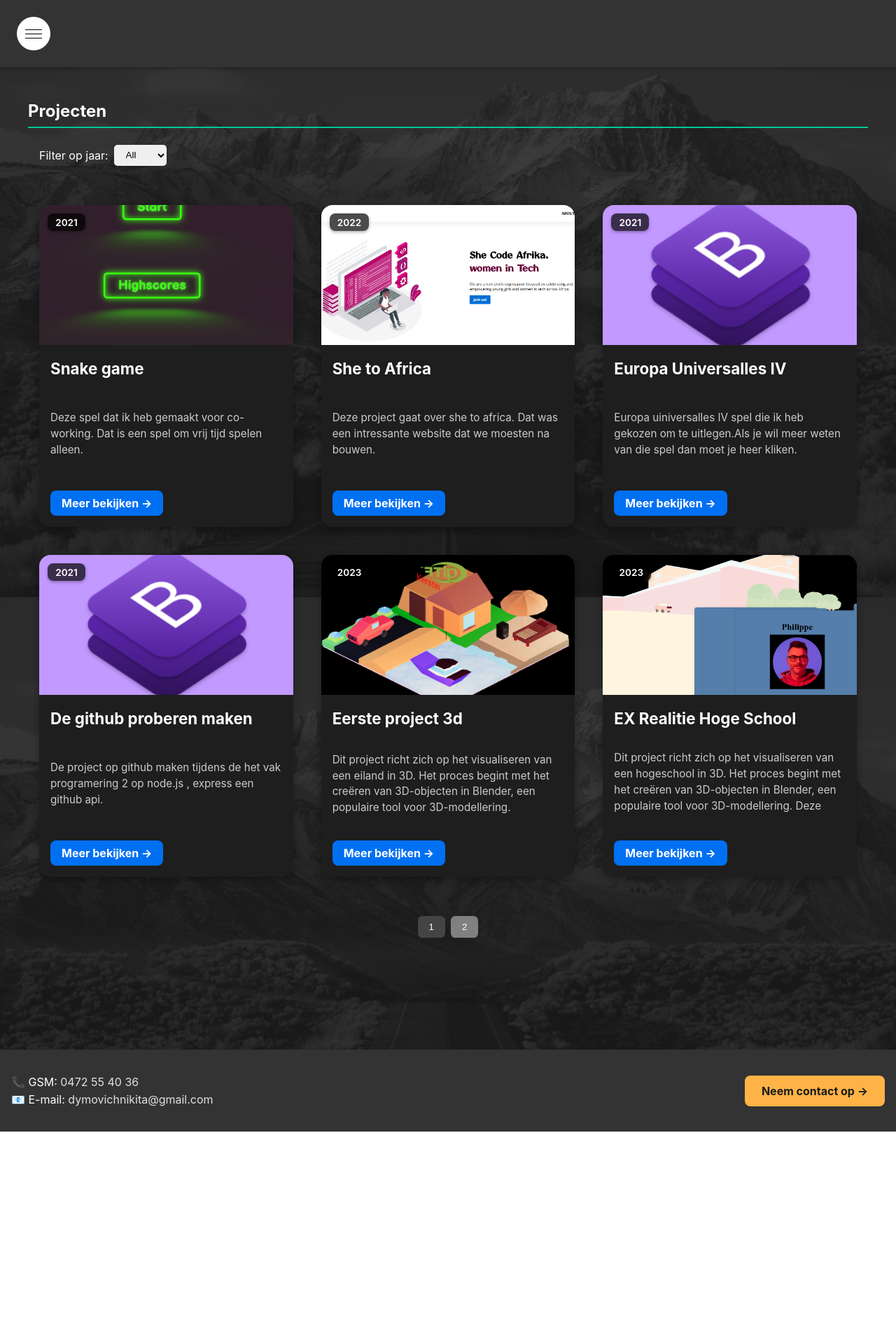
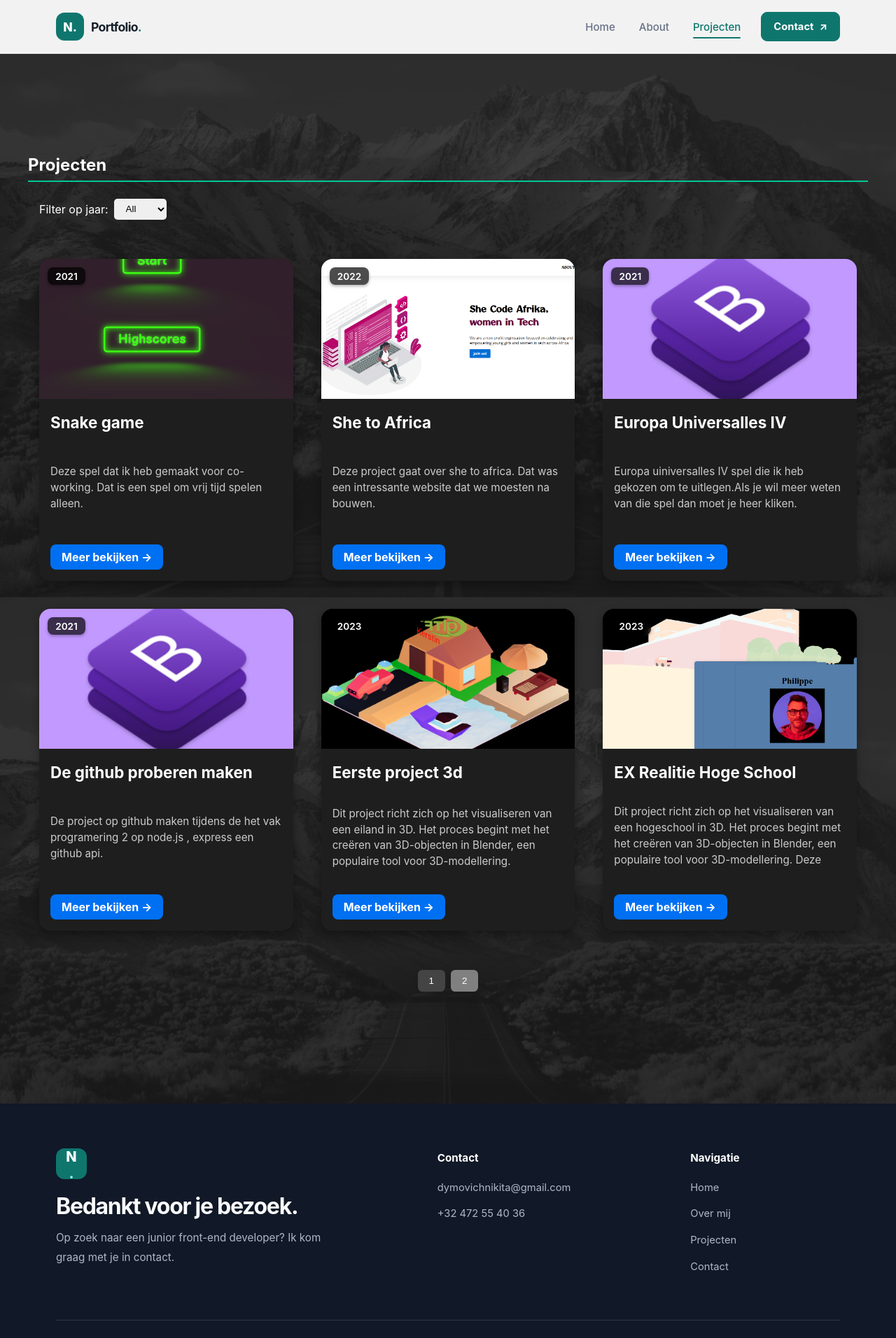
Before and after one commit to Niki284/PortfolioLast, a React (Create React App) app in the folder portfolio-app/: page /projecten in a window 1280 px wide. Shown: the top 1912 px of the page at 70% size. Before the commit the page ends 1617 px from the top, so only its background shows below. Built offline with nearby package versions, Linux system fonts and the light colour scheme.

Commit message:
De footer een heder aanpassen
De footer een heder aanpassen  om beter style

```diff
--- a/portfolio-app/src/Component/Footer/Footer.css
+++ b/portfolio-app/src/Component/Footer/Footer.css
@@ -1,56 +1,141 @@
+
 .footer {
-  /* background: linear-gradient(0deg, #0f0f0f, #1a1a1a); */
-  background-color: #333;
-  color: #fff;
-  padding: 2rem 1rem;
+  background: #111827;
+  color: #f9fafb;
+}
+
+.footer__inner {
+  width: min(1120px, calc(100% - 48px));
+  margin-inline: auto;
+}
+
+.footer__top {
+  display: grid;
+  grid-template-columns: 1.6fr 1fr 0.7fr;
+  gap: 56px;
+  padding-block: 64px;
+}
+
+.footer__logo {
+  display: inline-grid;
+  width: 44px;
+  height: 44px;
+  place-items: center;
+  margin-bottom: 20px;
+  border-radius: 12px;
+  background: #0f766e;
+  color: #ffffff;
+  font-size: 1.25rem;
+  font-weight: 800;
+  text-decoration: none;
+}
+
+.footer__logo span {
+  color: #99f6e4;
+}
+
+.footer__brand h2 {
+  max-width: 360px;
+  margin: 0 0 12px;
+  font-size: clamp(1.5rem, 3vw, 2rem);
+  letter-spacing: -0.04em;
+  line-height: 1.2;
+}
+
+.footer__brand p {
+  max-width: 380px;
+  margin: 0;
+  color: #aeb8c7;
+  font-size: 0.95rem;
+  line-height: 1.8;
+}
+
+.footer__contact,
+.footer__navigation {
+  display: flex;
+  align-items: flex-start;
+  flex-direction: column;
+  gap: 14px;
+}
+
+.footer__contact h3,
+.footer__navigation h3 {
+  margin: 4px 0 8px;
+  color: #ffffff;
+  font-size: 0.95rem;
+  font-weight: 700;
+}
+
+.footer__contact a,
+.footer__navigation a {
+  color: #aeb8c7;
+  font-size: 0.92rem;
+  line-height: 1.6;
+  text-decoration: none;
+  overflow-wrap: anywhere;
+  transition: color 180ms ease;
+}
+
+.footer__contact a:hover,
+.footer__navigation a:hover,
+.footer__back-to-top:hover {
+  color: #5eead4;
+}
+
+.footer__bottom {
   display: flex;
   justify-content: space-between;
   align-items: center;
-  flex-wrap: wrap;
-  gap: 2rem;
-  border-top: 2px solid #333;
+  gap: 20px;
+  padding-block: 22px;
+  border-top: 1px solid #303847;
 }
 
-.footer__info {
-  flex: 1;
+.footer__bottom p {
+  margin: 0;
+  color: #9ca7b7;
+  font-size: 0.82rem;
+  line-height: 1.7;
 }
 
-.footer__list {
-  list-style: none;
-  padding: 0;
-  margin: 0;
-  font-size: 1rem;
-  line-height: 1.6;
+.footer__back-to-top {
+  flex-shrink: 0;
+  color: #d1d5db;
+  font-size: 0.85rem;
+  text-decoration: none;
+  transition: color 180ms ease;
 }
 
-.footer__link {
-  color: #e0e0e0;
-  text-decoration: none;
-  border-bottom: 1px dashed transparent;
-  transition: color 0.3s, border-bottom 0.3s;
+.footer a:focus-visible {
+  outline: 2px solid #5eead4;
+  outline-offset: 4px;
 }
 
-.footer__link:hover {
-  color: #ffb347;
-  border-bottom: 1px dashed #ffb347;
+@media (max-width: 760px) {
+  .footer__inner {
+    width: calc(100% - 40px);
+  }
+
+  .footer__top {
+    grid-template-columns: 1fr;
+    gap: 36px;
+    padding-block: 44px;
+  }
+
+  .footer__brand p {
+    max-width: 460px;
+  }
+
+  .footer__bottom {
+    align-items: flex-start;
+    flex-direction: column;
+    gap: 12px;
+    padding-block: 20px;
+  }
 }
 
-.footer__cta {
-  flex-shrink: 0;
+@media (prefers-reduced-motion: reduce) {
+  .footer * {
+    transition: none !important;
+  }
 }
-
-.footer__button {
-  display: inline-block;
-  background-color: #ffb347;
-  color: #1a1a1a;
-  padding: 0.75rem 1.5rem;
-  border-radius: 0.5rem;
-  font-weight: bold;
-  text-decoration: none;
-  transition: background-color 0.3s ease, transform 0.2s ease;
-}
-
-.footer__button:hover {
-  background-color: #ff9f1c;
-  transform: translateY(-2px);
-}
--- a/portfolio-app/src/Component/Footer/Footer.jsx
+++ b/portfolio-app/src/Component/Footer/Footer.jsx
@@ -1,23 +1,56 @@
-import React from 'react';
-import "./Footer.css"
+
+import { Link } from "react-router-dom";
+import "./Footer.css";
+
 export const Footer = () => {
   return (
     <footer className="footer">
-      <div className="footer__info">
-        <ul className="footer__list">
-          <li>
-            📞 GSM: <a className="footer__link" href="tel:0472554036">0472 55 40 36</a>
-          </li>
-          <li>
-            📧 E-mail: <a className="footer__link" href="mailto:dymovichnikita@gmail.com
-">dymovichnikita@gmail.com
-</a>
-          </li>
-        </ul>
-      </div>
+      <div className="footer__inner">
+        <div className="footer__top">
+          <div className="footer__brand">
+            <Link to="/" className="footer__logo">
+              N<span>.</span>
+            </Link>
 
-      <div className="footer__cta">
-        <a className="footer__button" href="/contact">Neem contact op →</a>
+            <h2>Bedankt voor je bezoek.</h2>
+
+            <p>
+              Op zoek naar een junior front-end developer?
+              Ik kom graag met je in contact.
+            </p>
+          </div>
+
+          <div className="footer__contact">
+            <h3>Contact</h3>
+
+            <a href="mailto:dymovichnikita@gmail.com">
+              dymovichnikita@gmail.com
+            </a>
+
+            <a href="tel:+32472554036">
+              +32 472 55 40 36
+            </a>
+          </div>
+
+          <nav className="footer__navigation" aria-label="Footernavigatie">
+            <h3>Navigatie</h3>
+
+            <Link to="/">Home</Link>
+            <Link to="/about">Over mij</Link>
+            <Link to="/projecten">Projecten</Link>
+            <Link to="/contact">Contact</Link>
+          </nav>
+        </div>
+
+        <div className="footer__bottom">
+          <p>
+            © {new Date().getFullYear()} Portfolio. Alle rechten voorbehouden.
+          </p>
+
+          <a className="footer__back-to-top" href="#top">
+            Terug naar boven ↑
+          </a>
+        </div>
       </div>
     </footer>
   );
--- a/portfolio-app/src/Component/Header/Header.css
+++ b/portfolio-app/src/Component/Header/Header.css
@@ -1,90 +1,212 @@
-/* Algemene layout */
-.header {
-  position: fixed;
-  top: 0;
-  left: 0;
-  width: 100%;
-  z-index: 999; /* zorgt dat hij boven andere elementen staat */
-  background-color: #333; /* of wat je achtergrond ook is */
-  padding: 1rem;
-  box-shadow: 0 2px 5px rgba(0, 0, 0, 0.3); /* optioneel: schaduw voor zichtbaarheid */
+
+:root {
+  --color-primary: #0f766e;
+  --color-primary-hover: #115e59;
+  --color-text: #17212b;
+  --color-muted: #667085;
+  --color-surface: #ffffff;
+  --color-border: #e6e9ed;
+  --header-height: 76px;
 }
 
-
-.menu-wrapper {
-  background-color: #333;
-  border-radius: 12px;
-  padding: 0.5rem;
-  width: 56px;
-  transition: width 0.3s ease, height 0.3s ease;
-  overflow: hidden;
-  display: flex;
-  flex-direction: column;
-  align-items: flex-start;
+.header {
+  position: sticky;
+  top: 0;
+  z-index: 1000;
+  width: 100%;
+  background: rgb(255 255 255 / 94%);
+  border-bottom: 1px solid var(--color-border);
+  backdrop-filter: blur(14px);
+  -webkit-backdrop-filter: blur(14px);
 }
 
-.menu-wrapper.open {
-  width: 220px;
-  height: auto;
+.header__inner {
+  width: min(1120px, calc(100% - 48px));
+  min-height: var(--header-height);
+  margin-inline: auto;
+  display: flex;
+  align-items: center;
+  justify-content: space-between;
+  gap: 24px;
 }
 
-.menu-toggle {
-  background: white;
-  border: none;
-  border-radius: 50%;
-  padding: 0.5rem;
-  width: 48px;
-  height: 48px;
-  cursor: pointer;
+.header__brand {
+  display: inline-flex;
+  align-items: center;
+  gap: 10px;
+  flex-shrink: 0;
+  color: var(--color-text);
+  text-decoration: none;
+}
+
+.header__brand-mark {
+  display: grid;
+  width: 40px;
+  height: 40px;
+  place-items: center;
+  border-radius: 12px;
+  background: var(--color-primary);
+  color: #ffffff;
+  font-size: 1.1rem;
+  font-weight: 800;
+}
+
+.header__brand-text {
+  font-size: 1.1rem;
+  font-weight: 750;
+  letter-spacing: -0.04em;
+}
+
+.header__brand-dot {
+  color: var(--color-primary);
+}
+
+.header__nav {
   display: flex;
   align-items: center;
-  justify-content: center;
+  gap: 8px;
 }
 
-.menu-toggle img {
-  width: 24px;
-  height: 24px;
+.header__link {
+  position: relative;
+  padding: 10px 13px;
+  color: var(--color-muted);
+  font-size: 0.94rem;
+  font-weight: 550;
+  text-decoration: none;
+  transition: color 180ms ease;
 }
 
-/* Navigatie */
-.menu-nav {
-  width: 100%;
-  margin-top: 1rem;
+.header__link:hover,
+.header__link.is-active {
+  color: var(--color-primary);
 }
 
-.menu-nav.hide {
-  display: none;
+.header__link.is-active::after {
+  position: absolute;
+  right: 13px;
+  bottom: 3px;
+  left: 13px;
+  height: 2px;
+  border-radius: 2px;
+  background: var(--color-primary);
+  content: "";
 }
 
-.menu-nav.show {
-  display: block;
+.header__contact {
+  display: inline-flex;
+  align-items: center;
+  gap: 8px;
+  margin-left: 8px;
+  padding: 11px 17px;
+  border: 1px solid var(--color-primary);
+  border-radius: 9px;
+  background: var(--color-primary);
+  color: #ffffff;
+  font-size: 0.92rem;
+  font-weight: 650;
+  text-decoration: none;
+  transition:
+    background 180ms ease,
+    transform 180ms ease;
 }
 
-.menu-nav ul {
-  list-style: none;
-  padding: 0;
-  margin: 0;
+.header__contact:hover {
+  background: var(--color-primary-hover);
+  transform: translateY(-1px);
 }
 
-.menu-nav li {
-  margin-bottom: 0.75rem;
+.header__toggle {
+  display: none;
+  width: 44px;
+  height: 44px;
+  padding: 11px;
+  border: 1px solid var(--color-border);
+  border-radius: 10px;
+  background: var(--color-surface);
+  cursor: pointer;
 }
 
-.nav-link {
-  text-decoration: none;
-  color: #f0f0f0;
-  font-size: 1rem;
-  padding: 0.5rem 1rem;
+.header__toggle span {
   display: block;
-  border-radius: 8px;
-  transition: background-color 0.2s ease;
+  width: 20px;
+  height: 2px;
+  margin: 4px 0;
+  border-radius: 2px;
+  background: var(--color-text);
+  transition:
+    transform 180ms ease,
+    opacity 180ms ease;
 }
 
-.nav-link:hover {
-  background-color: #555;
+.header__toggle.is-open span:first-child {
+  transform: translateY(6px) rotate(45deg);
 }
 
-.nav-link.active {
-  background-color: #00c896;
-  color: black;
+.header__toggle.is-open span:nth-child(2) {
+  opacity: 0;
 }
+
+.header__toggle.is-open span:last-child {
+  transform: translateY(-6px) rotate(-45deg);
+}
+
+.header a:focus-visible,
+.header button:focus-visible {
+  outline: 3px solid #5eead4;
+  outline-offset: 4px;
+}
+
+@media (max-width: 760px) {
+  .header__inner {
+    width: calc(100% - 32px);
+    min-height: 68px;
+    flex-wrap: wrap;
+    gap: 0;
+  }
+
+  .header__toggle {
+    display: block;
+  }
+
+  .header__nav {
+    display: none;
+    flex: 0 0 100%;
+    align-items: stretch;
+    flex-direction: column;
+    gap: 4px;
+    padding: 0 0 16px;
+  }
+
+  .header__nav.is-open {
+    display: flex;
+  }
+
+  .header__link {
+    padding: 13px 12px;
+    border-radius: 8px;
+  }
+
+  .header__link:hover,
+  .header__link.is-active {
+    background: #f0fdfa;
+  }
+
+  .header__link.is-active::after {
+    display: none;
+  }
+
+  .header__contact {
+    justify-content: center;
+    margin: 8px 0 0;
+    padding: 13px;
+  }
+}
+
+@media (prefers-reduced-motion: reduce) {
+  .header *,
+  .header *::before,
+  .header *::after {
+    transition: none !important;
+  }
+}
--- a/portfolio-app/src/Component/Header/Header.jsx
+++ b/portfolio-app/src/Component/Header/Header.jsx
@@ -1,37 +1,71 @@
-import React, { useState } from 'react';
-import { NavLink, useLocation } from 'react-router-dom';
-import menuIcon from '../../assets/logo-img/iconmonstr-menu-thin.svg';
+
+import { useEffect, useState } from "react";
+import { NavLink, useLocation } from "react-router-dom";
 import "./Header.css";
 
-function Header({ links }) {
+function Header({ links = [] }) {
   const [isOpen, setIsOpen] = useState(false);
+  const location = useLocation();
 
-  const toggleMenu = () => setIsOpen(!isOpen);
+  // Sluit het mobiele menu wanneer de route verandert.
+  useEffect(() => {
+    setIsOpen(false);
+  }, [location.pathname]);
 
-  const shouldHideLink = (link) =>
-    link.name === "Detail"; // Verberg 'Detail' altijd uit de navigatie
+  // Detailpagina's zijn bereikbaar via een projectkaart.
+  const navigationLinks = links.filter(
+    (link) => link.name.toLowerCase() !== "detail" &&
+    link.name.toLowerCase() !== "contact"
+  );
 
   return (
     <header className="header">
-      <div className={`menu-wrapper ${isOpen ? 'open' : ''}`}>
-        <button className="menu-toggle" onClick={toggleMenu} aria-label="Menu">
-          <img src={menuIcon} alt="menu icon" />
+      <div className="header__inner">
+        <NavLink
+          to="/"
+          className="header__brand"
+          aria-label="Naar de homepagina"
+        >
+          <span className="header__brand-mark">N.</span>
+          <span className="header__brand-text">
+            Portfolio<span className="header__brand-dot">.</span>
+          </span>
+        </NavLink>
+
+        <button
+          className={`header__toggle ${isOpen ? "is-open" : ""}`}
+          type="button"
+          aria-label={isOpen ? "Menu sluiten" : "Menu openen"}
+          aria-expanded={isOpen}
+          aria-controls="main-navigation"
+          onClick={() => setIsOpen((open) => !open)}
+        >
+          <span />
+          <span />
+          <span />
         </button>
-        <nav className={`menu-nav ${isOpen ? 'show' : 'hide'}`}>
-          <ul>
-            {links.map(link =>
-              shouldHideLink(link) ? null : (
-                <li key={link.path}>
-                  <NavLink
-                    to={link.path}
-                    className={({ isActive }) => (isActive ? "nav-link active" : "nav-link")}
-                  >
-                    {link.name}
-                  </NavLink>
-                </li>
-              )
-            )}
-          </ul>
+
+        <nav
+          id="main-navigation"
+          className={`header__nav ${isOpen ? "is-open" : ""}`}
+          aria-label="Hoofdnavigatie"
+        >
+          {navigationLinks.map((link) => (
+            <NavLink
+              key={link.path}
+              to={link.path}
+              end={link.path === "/"}
+              className={({ isActive }) =>
+                `header__link ${isActive ? "is-active" : ""}`
+              }
+            >
+              {link.name}
+            </NavLink>
+          ))}
+
+          <NavLink to="/contact" className="header__contact">
+            Contact <span aria-hidden="true">↗</span>
+          </NavLink>
         </nav>
       </div>
     </header>
```
Also changed, not shown: portfolio-app/public/img/javaDBOpgave.png (added).
